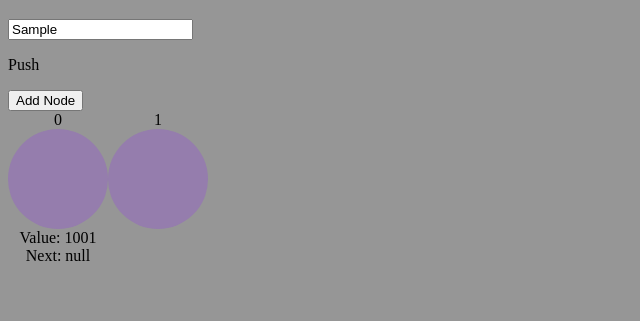
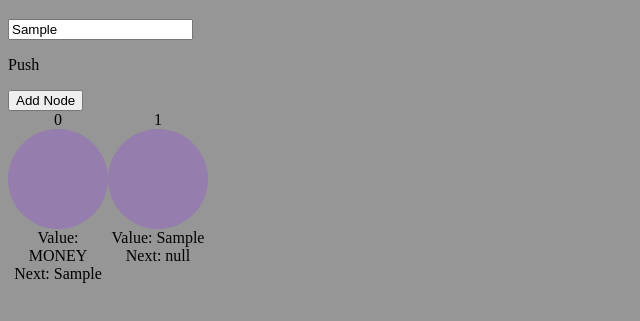
Before and after one commit to AndoChung/linked-list-visualizer, a plain HTML site: page index.html in a window 1280 px wide. Both pictures are taken after typing "Sample" into the empty fields and a click on the button "Add Node". Shown: the part 61-382 px from the top of the page, without its empty margins (0-640 px from the left). Drawn offline with Linux system fonts and the light colour scheme.

Commit message:
push function is functional
more style is needed

```diff
--- a/index.html
+++ b/index.html
@@ -45,7 +45,7 @@
             <div class="node-value-text">
                 Value:
                 <span class="true-node-value">
-                    1001
+                    MONEY
                 </span>
             </div>
             <div class="node-next-text">
--- a/main.js
+++ b/main.js
@@ -6,26 +6,48 @@ addNodeButton.addEventListener("click", pushNode);
 
 
 function pushNode() {
+    /* Pushes a new node with a value specified by the user */
+
+    // Change the previous node next to the new node value
+    const nodeValue = userInput.value;
+    const lastNodeNextValue = linkedList.lastElementChild.lastElementChild.firstElementChild;
+    lastNodeNextValue.innerText = nodeValue;
+
+    // Create a new node
     const newNode = document.createElement("div");
     newNode.className = "node";
 
+    // specifies the index of the new node
     const lastNodeIndex = linkedList.lastElementChild.firstElementChild.innerText;
     const nodeIndex = document.createElement("div");
     nodeIndex.innerText = Number(lastNodeIndex) + 1;
     nodeIndex.className = "node-index";
     newNode.appendChild(nodeIndex);
 
+    // creates the body of the new node
     const nodeBody = document.createElement("div");
     nodeBody.className = "node-body";
     newNode.appendChild(nodeBody);
 
-    const nodeValue = userInput.value;
-
+    // Show the new node value
     const nodeValueText = document.createElement("div");
     nodeValueText.className = "node-value-text";
+    nodeValueText.innerText = "Value: "
     newNode.appendChild(nodeValueText);
-    const trueNodeValue = document.createElement("div");
-    trueNodeValue.className =
+    const trueNodeValue = document.createElement("span");
+    trueNodeValue.className = "true-node-value";
+    trueNodeValue.innerText = nodeValue;
+    nodeValueText.appendChild(trueNodeValue);
+
+    // initialize node next as null
+    const nodeNextText = document.createElement("div");
+    nodeNextText.className = "node-next-text";
+    nodeNextText.innerText = "Next: "
+    newNode.appendChild(nodeNextText);
+    const trueNodeNext = document.createElement("span");
+    trueNodeNext.className = "true-node-next";
+    trueNodeNext.innerText = "null";
+    nodeNextText.appendChild(trueNodeNext);
 
 
 
```
